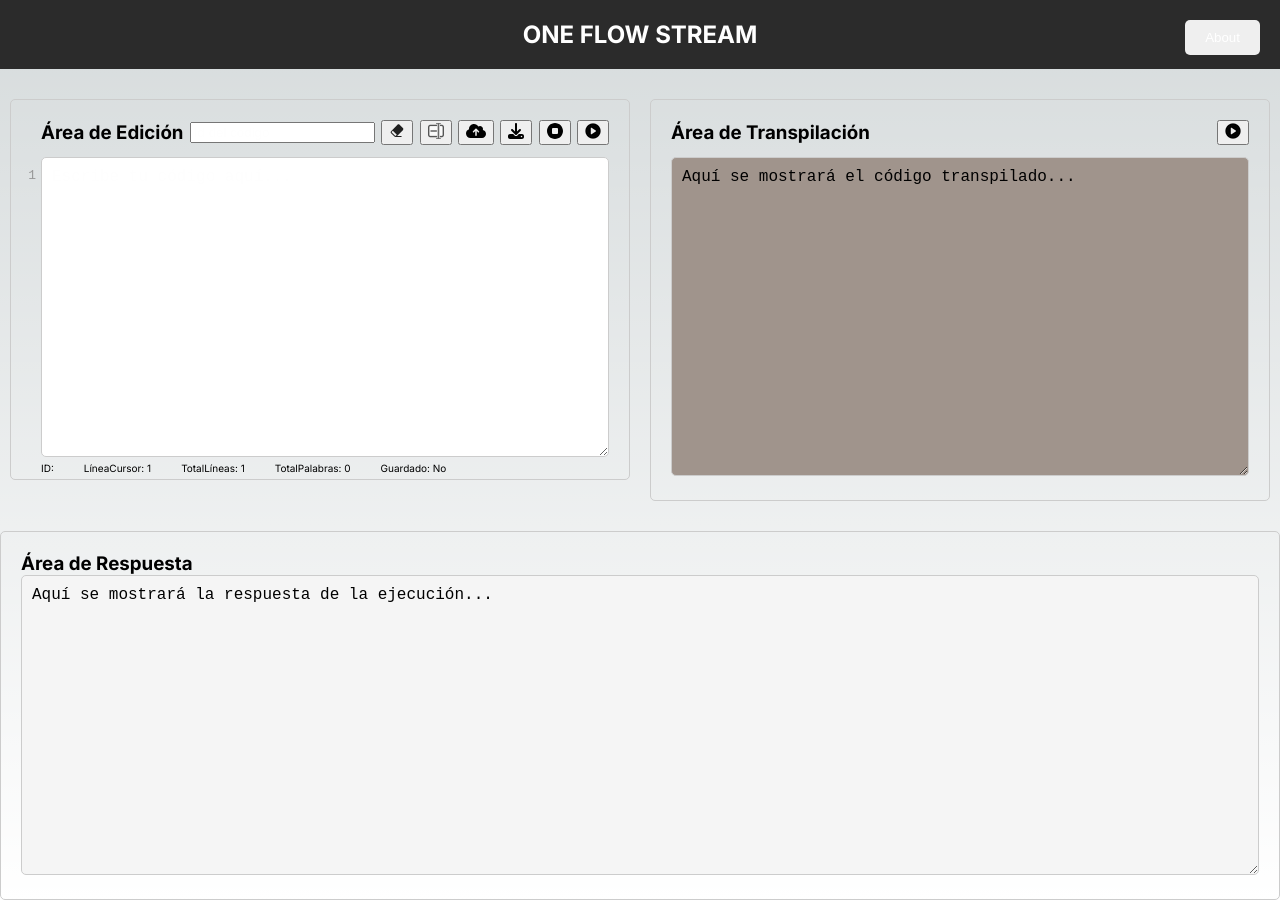
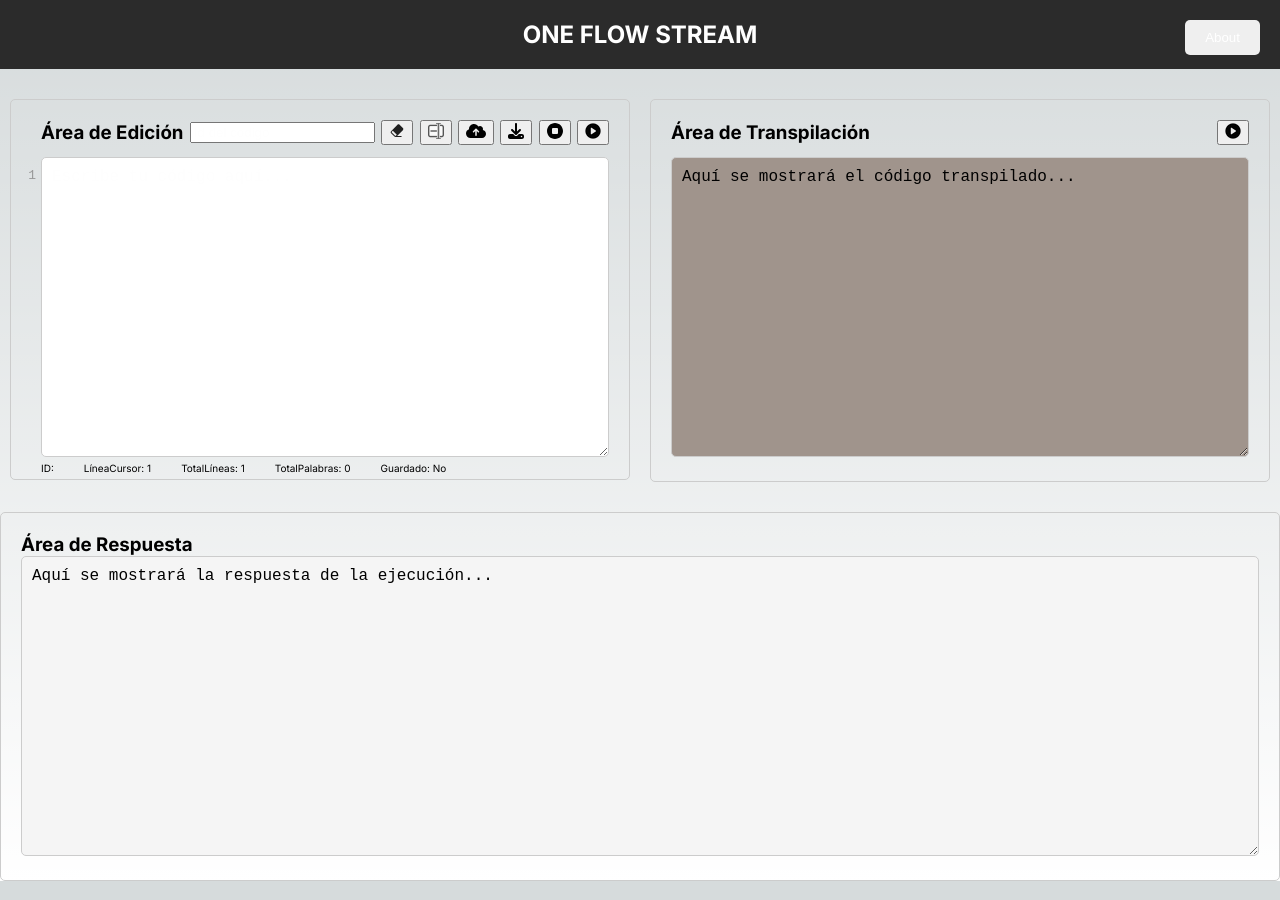
Before and after one commit to davmohi/OFS, a Next.js app: page / in a window 1280 px wide. Built offline with nearby package versions, Linux system fonts and the light colour scheme.

Commit message:
cambio css

```diff
--- a/src/app/globals.css
+++ b/src/app/globals.css
@@ -49,7 +49,7 @@
 
 .transpilation-textarea {
   width: 100%;
-  height: 319px;
+  height: 300px;
   padding: 10px;
   font-family: 'Courier New', Courier, monospace;
   font-size: 16px;
```
